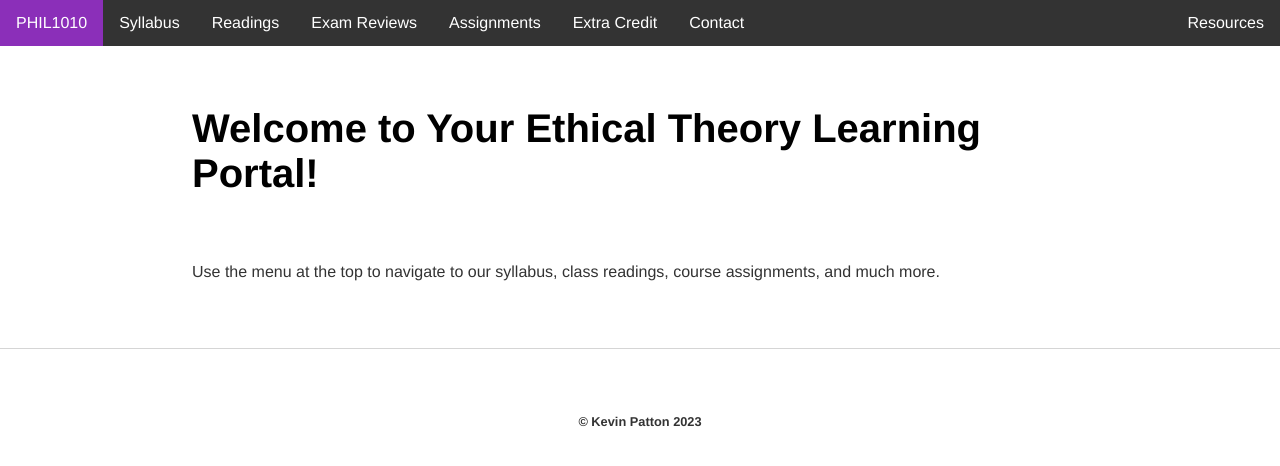
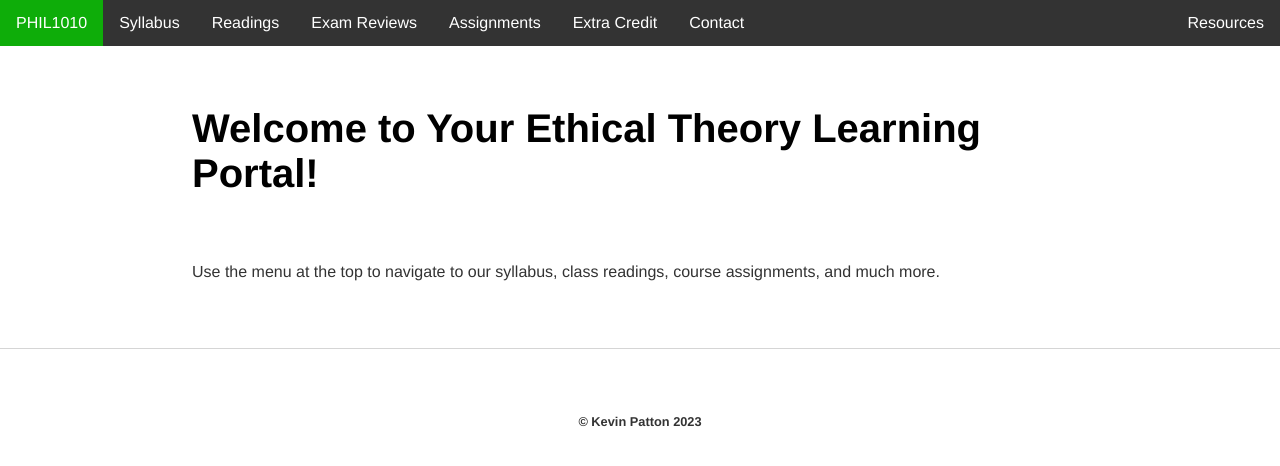
Before and after one commit to kevinjpatton/kevinjpatton.github.io, a Jekyll site: the page built from teaching/phil_3050/index.html, in a window 1280 px wide. Shown: the top 466 px of the page. Built offline with Jekyll 4.4.1, drawn with Linux system fonts in a browser that asks for light colours; Markdown is read by kramdown in place of the engine named in the settings.

Commit message:
Update 3050.html

```diff
--- a/_layouts/3050.html
+++ b/_layouts/3050.html
@@ -32,7 +32,7 @@
 
         ul.topnav li a.active,
         ul.topnav li a:hover:not(.active) {
-            background-color: #8B2FB9;
+            background-color: #0EAD09;
         }
 
         @media screen and (max-width: 600px) {
```
